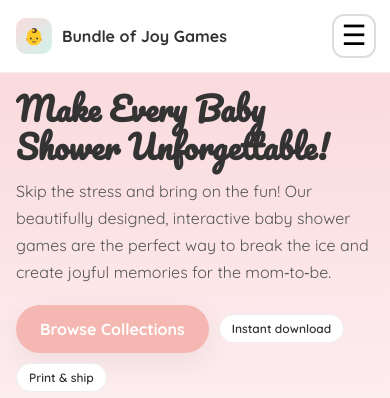
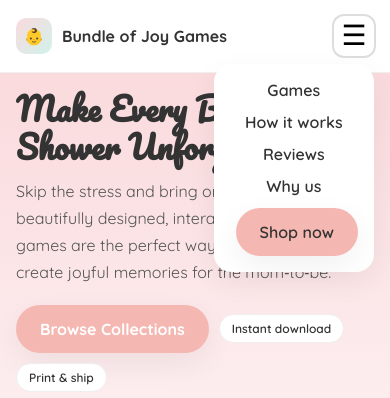
Before and after one commit to huginfant/baby, a plain HTML site: page index.html in a window 390 px wide. Both pictures are taken after a click on the button "Toggle menu". Shown: the top 398 px of the page. Drawn offline with Linux system fonts and the light colour scheme.

Commit message:
index.html

```diff
--- a/index.html
+++ b/index.html
@@ -304,6 +304,16 @@
         }
       })
     })
+
+    // mobile nav toggle
+    const toggleBtn = document.querySelector('.menu-toggle');
+    const primaryNav = document.getElementById('primary-nav');
+    if (toggleBtn && primaryNav){
+      toggleBtn.addEventListener('click', () => {
+        const shown = primaryNav.classList.toggle('show');
+        toggleBtn.setAttribute('aria-expanded', shown ? 'true' : 'false');
+      });
+    }
   </script>
 </body>
 </html>
```
